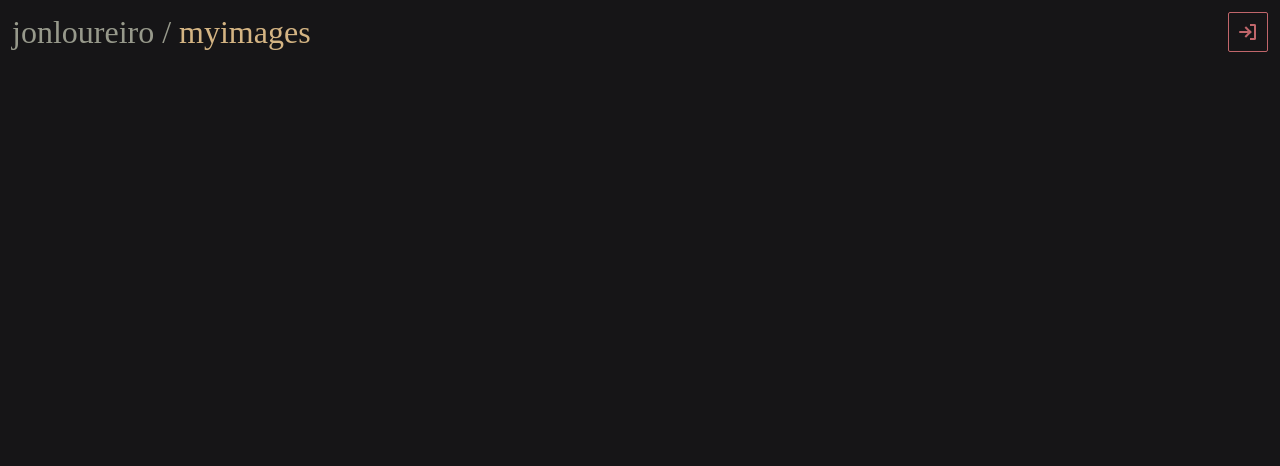
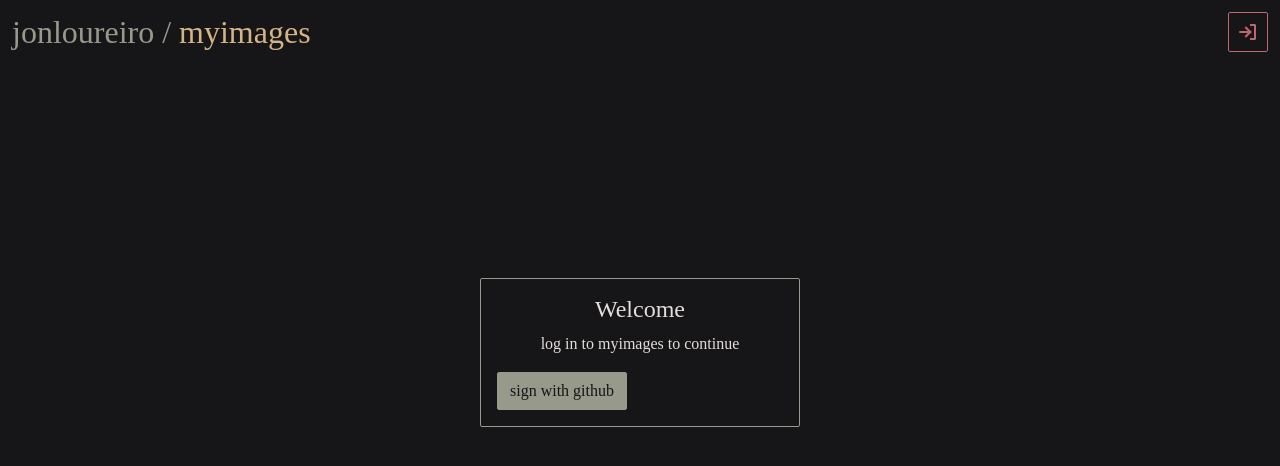
Before and after one commit to jonloureiro/myimages, a Next.js app: page / in a window 1280 px wide. Shown: the top 466 px of the page. Built offline with nearby package versions, Linux system fonts and the light colour scheme.

Commit message:
adding login card

```diff
--- /dev/null
+++ b/src/components/LoginCard.tsx
@@ -0,0 +1,13 @@
+export default function LoginCard () {
+  return (
+    <div className='container flex-grow-1 d-flex justify-content-center align-items-center'>
+      <div className='card bg-transparent border-secondary' style={{ width: '20rem' }}>
+        <div className='card-body'>
+          <h4 className='card-title text-center'>Welcome</h4>
+          <p className='card-text text-center'>log in to <span className='font-weight-bold'>myimages</span> to continue</p>
+          <button type='button' className='btn btn-secondary btn-block'>sign with github</button>
+        </div>
+      </div>
+    </div>
+  );
+}
--- a/src/pages/index.tsx
+++ b/src/pages/index.tsx
@@ -1,7 +1,11 @@
+import LoginCard from '../components/LoginCard';
 import Navbar from '../components/Navbar';
 
 export default function Home () {
   return (
-    <Navbar />
+    <>
+      <Navbar />
+      <LoginCard />
+    </>
   );
 }
--- a/src/styles/bootstrap.scss
+++ b/src/styles/bootstrap.scss
@@ -19,7 +19,7 @@
 // @import "~bootstrap/scss/button-group";
 // @import "~bootstrap/scss/nav";
 @import "~bootstrap/scss/navbar";
-// @import "~bootstrap/scss/card";
+@import "~bootstrap/scss/card";
 // @import "~bootstrap/scss/breadcrumb";
 // @import "~bootstrap/scss/pagination";
 // @import "~bootstrap/scss/badge";
--- a/src/styles/globals.scss
+++ b/src/styles/globals.scss
@@ -1,3 +1,13 @@
 @import "./theme";
 @import "./bootstrap";
 @import './icons/icons';
+
+body {
+  font-weight: 300;
+}
+
+div#__next {
+  display: flex;
+  flex-direction: column;
+  min-height: 80vh;
+}
--- a/src/styles/theme.scss
+++ b/src/styles/theme.scss
@@ -1,5 +1,8 @@
 // @import "https://fonts.googleapis.com/css2?family=Josefin+Sans:wght@300&display=swap";
-@import "https://fonts.googleapis.com/css2?family=Zilla+Slab:ital,wght@1,300&display=swap";
+@import "https://fonts.googleapis.com/css2?family=Zilla+Slab:ital,wght@1,300;1,500&display=swap";
+
+$white: #E4DFDA;
+$black: #161517;
 
 // Color system
 // $blue:    #0d6efd !default;
@@ -19,8 +22,12 @@
 // $info:          $cyan !default;
 $warning:       $red;
 // $danger:        $red !default;
-$light:         #E4DFDA;
-$dark:          #161517;
+$light:         $white;
+$dark:          $black;
+
+// Customize the light and dark text colors for use in our color contrast function.
+$color-contrast-dark:      $dark;
+$color-contrast-light:     $light;
 
 // Options
 //
@@ -67,3 +74,11 @@
 // stylelint-disable value-keyword-case
 // $font-family-sans-serif: 'Josefin Sans', sans-serif;
 $font-family-sans-serif: 'Zilla Slab', serif;
+
+$font-weight-bold: 500;
+
+// Buttons
+//
+// For each of Bootstrap's buttons, define text, background, and border color.
+
+$btn-font-weight: $font-weight-bold;
```
